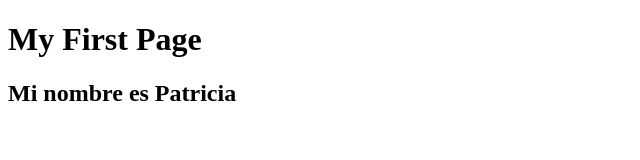
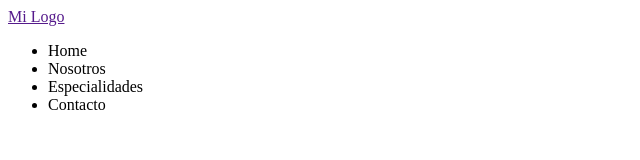
Before and after one commit to GabrielaPatriciaRodriguez/page-patricia, a plain HTML site: page index.html in a window 1280 px wide. Shown: the whole page, without its empty margins (0-640 px from the left). Drawn offline with Linux system fonts and the light colour scheme.

Commit message:
continuo proyecto

```diff
--- a/index.html
+++ b/index.html
@@ -7,7 +7,16 @@
     <title>First Page</title>
 </head>
 <body>
-    <h1>My First Page</h1>
-    <h2>Mi nombre es Patricia</h2>
+    <header>
+        <a href="">Mi Logo</a>
+        <nav>
+            <ul>
+                <li>Home</li>
+                <li>Nosotros</li>
+                <li>Especialidades</li>
+                <li>Contacto</li>
+            </ul>
+        </nav>
+    </header>
 </body>
 </html>
```
